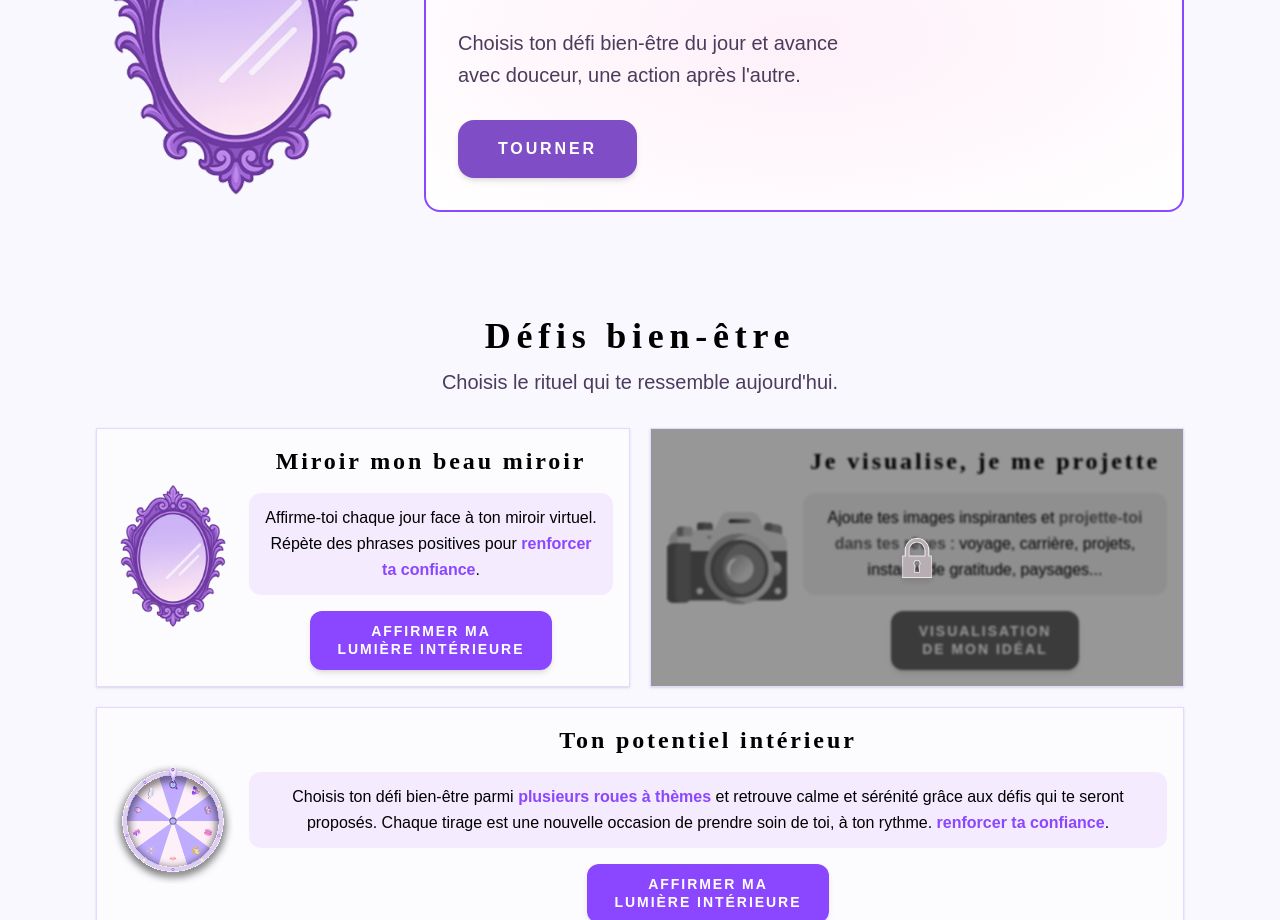
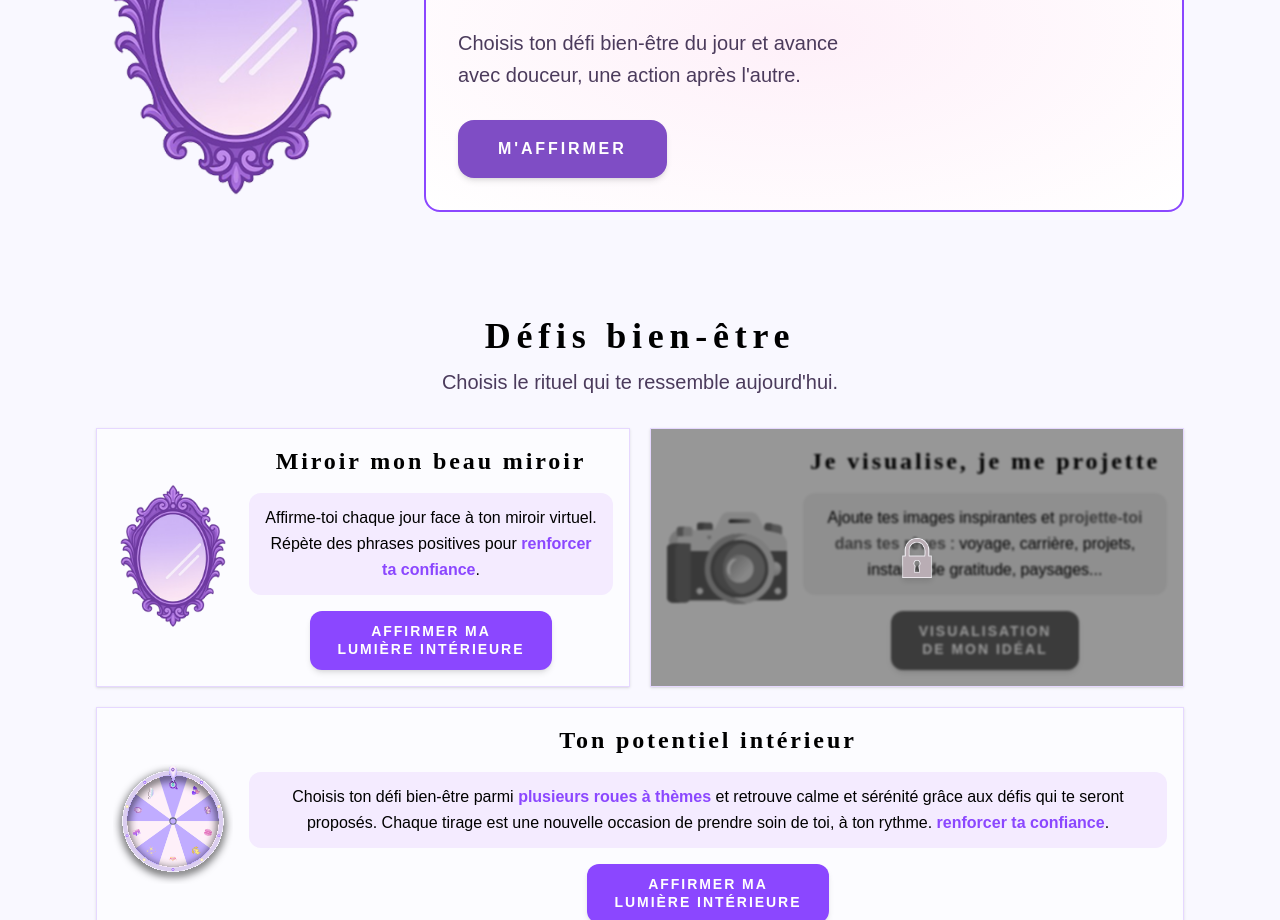
Before and after one commit to SOREA-sea/SOREA, a Next.js app: page /challenge in a window 1280 px wide. Shown: the part 800-1720 px from the top of the page. Built offline with nearby package versions, Linux system fonts and the light colour scheme; no server answers; some icons are missing; a web font is replaced by a local one.

Commit message:
Lien miroir

```diff
--- a/src/app/challenge/page.tsx
+++ b/src/app/challenge/page.tsx
@@ -196,9 +196,9 @@ const wheelDataConfig = {
             <p className="text-[#4b3b5c] text-xl leading-relaxed max-w-[390px]">
               Choisis ton défi bien-être du jour et avance avec douceur, une action après l&apos;autre.
             </p>
-            <Link href={`/route?cat=${favoriWheel}`}>
+            <Link href="/miroir">
               <button className="bg-SOREA-V1 text-white font-bold px-10 py-5 rounded-2xl shadow-md transition-all duration-300 hover:scale-105 hover:shadow-xl tracking-[0.18em] uppercase cursor-pointer">
-                Tourner
+                M'affirmer
               </button>
             </Link>
           </div>
--- a/src/components/ClientLandingPage.tsx
+++ b/src/components/ClientLandingPage.tsx
@@ -45,7 +45,7 @@ export default function ClientLandingPage() {
             />
 
             {/* Overlay translucide (Glassmorphism) centré */}
-            <div className="relative z-10 w-full max-w-[900px] mx-4 bg-white/25 backdrop-blur-md border border-white/30 rounded-[32px] p-8 md:p-14 text-white shadow-xl flex flex-col items-start gap-6">
+            <div className="relative z-10 w-full max-w-[1228px] mx-4 bg-white/25 backdrop-blur-md border border-white/30 rounded-[30.5px] p-8 md:p-14 text-white shadow-xl flex flex-col items-start gap-8">
               <h1 className="text-4xl md:text-6xl font-light tracking-wide text-white drop-shadow-sm">
                 SOREA
               </h1>
```
